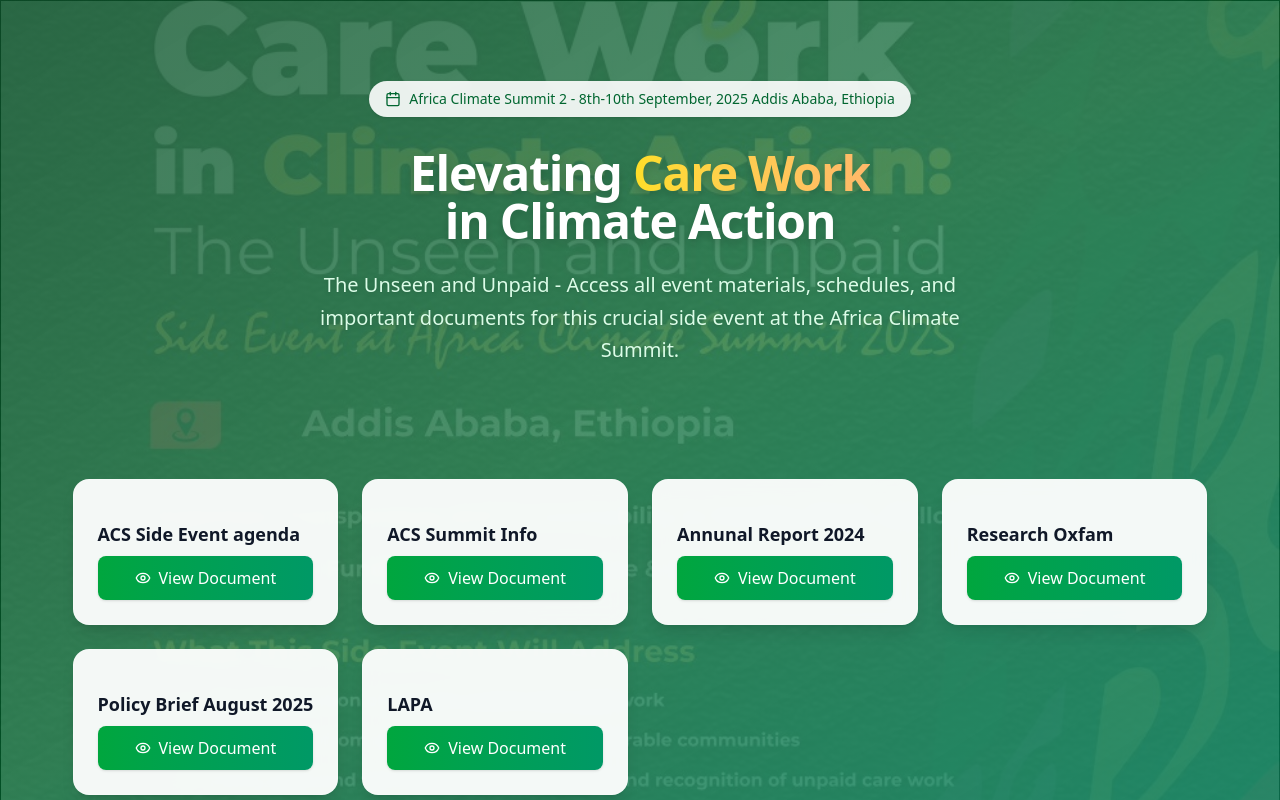
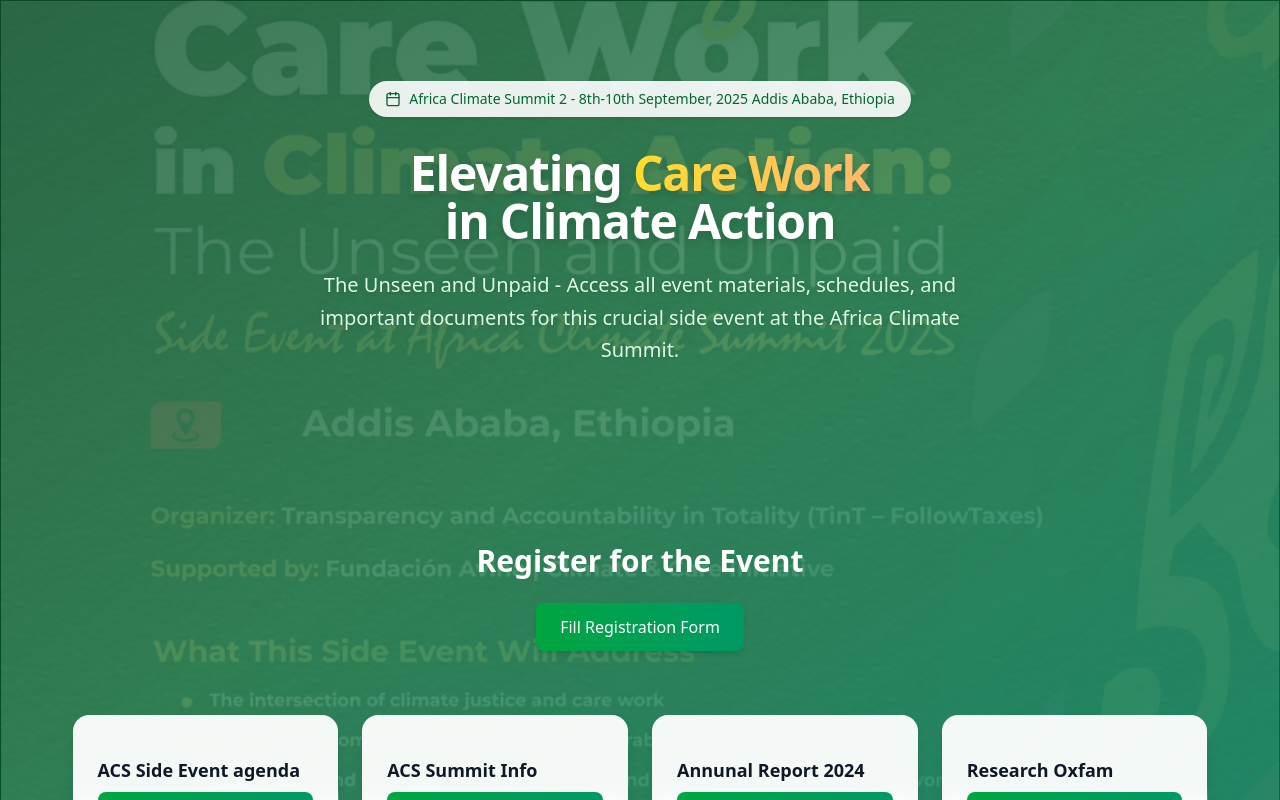
Before and after one commit to BOLA02/TnT, a React (Vite) app: page / in a window 1280 px wide. Shown: the top 800 px of the page. Built offline with nearby package versions, Linux system fonts and the light colour scheme.

Commit message:
addded a form field

```diff
--- a/src/App.jsx
+++ b/src/App.jsx
@@ -92,6 +92,22 @@
           </p>
         </div>
       </div>
+
+      {/* Registration Button Section */}
+        <div className="relative z-10 w-full text-center py-16">
+          <h2 className="text-2xl sm:text-3xl font-bold text-white mb-6">
+            Register for the Event
+          </h2>
+          <a
+            href="https://forms.gle/93xZ9VqUU24DceFdA?utm_source=chatgpt.com"
+            target="_blank"
+            rel="noopener noreferrer"
+            className="inline-flex items-center px-6 py-3 bg-gradient-to-r from-green-600 to-emerald-600 hover:from-green-700 hover:to-emerald-700 text-white rounded-lg transition-all duration-200 font-medium shadow-md hover:shadow-lg"
+          >
+            Fill Registration Form
+          </a>
+        </div>
+
 
       <div className="flex justify-center">
   <div className="grid grid-cols-1 sm:grid-cols-2 lg:grid-cols-4 gap-6 justify-items-center">
```
